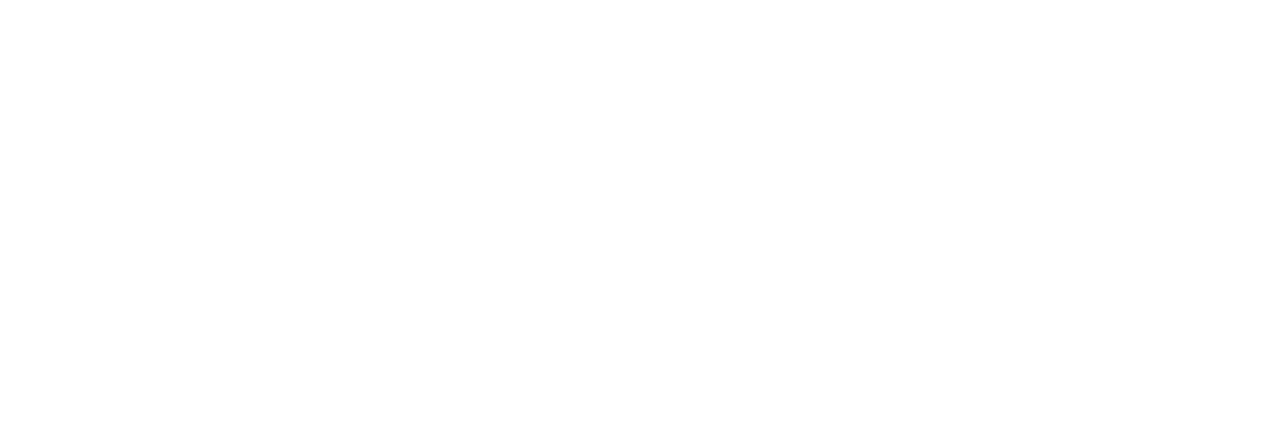
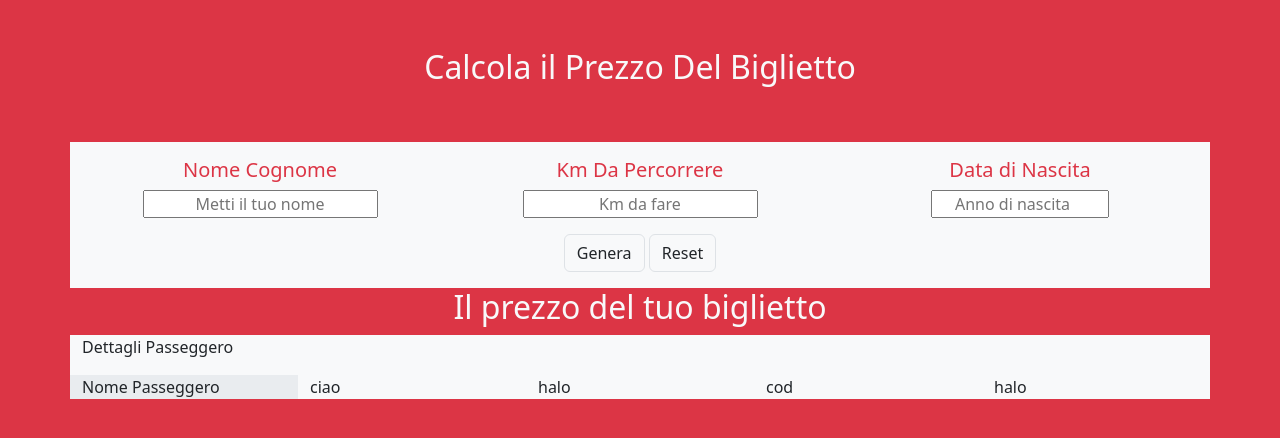
Before and after one commit to Richiisontheway/js-biglietto-treno-form, a plain HTML site: page index.html in a window 1280 px wide. Drawn offline with nearby package versions, Linux system fonts and the light colour scheme.

Commit message:
inizio js

```diff
--- a/index.html
+++ b/index.html
@@ -21,24 +21,141 @@
     <link rel="stylesheet" href="css/style.css">
 
 </head>
-<body>
+<body class="bg-danger">
 
-    <header>
+    <main>
+
+        <h2 class="text-center text-light py-5">
+
+            Calcola il Prezzo Del Biglietto
+
+        </h2>
+
+        <section>
+
+            <div class="container bg-light">
+
+                <form>
+
+                    <div class="row text-center pt-3">
+
+                        <div class="col">
+
+                            <h5 class="text-danger">
+
+                                <label for="namesurname">
+
+                                    Nome Cognome
+
+                                </label>
+
+                            </h5>
+                            <input type="text" id="namesurname" name="sur/name" placeholder="Metti il tuo nome" class="text-center">
+
+                        </div>
+                        <div class="col">
+
+                            <h5 class="text-danger">
+
+                                <label for="distance">
+
+                                    Km Da Percorrere
+
+                                </label>
+
+                            </h5>
+                            <input type="text" id="distance" name="distance" placeholder="Km da fare" class="text-center">
+
+                        </div>
+                        <div class="col">
+
+                            <h5 class="text-danger">
+
+                                <label for="born">
+
+                                    Data di Nascita
+
+                                </label>
+
+                            </h5>
+                            <input type="number" id="born" name="born" placeholder="Anno di nascita" min="1940" max="2023" class="text-center w-50">
 
 
+                        </div>
 
-    </header>
-    <main>
+                    </div>
+                    <div class="row">
 
+                        <div class="col text-center py-3">
 
+                            <button id="generatesButton" type="button" class="btn border">
+
+                                Genera
+
+                            </button>
+                            <button class="btn border" type="reset">
+
+                                Reset
+
+                            </button>
+
+                        </div>
+
+                    </div>
+
+                </form>
+
+            </div>
+
+        </section>
+        <section>
+            <h2 class="text-center text-light">
+
+                Il prezzo del tuo biglietto
+
+            </h2>
+            <div class="container bg-light">
+
+                <p>
+
+                    Dettagli Passeggero
+
+                </p>
+                <div class="row">
+
+                    <div class="col bg-body-secondary">
+
+                        Nome Passeggero
+
+                    </div>
+                    <div class="col">
+
+                        ciao
+
+                    </div>
+                    <div class="col">
+
+                        halo
+
+                    </div>
+                    <div class="col">
+
+                        cod
+
+                    </div>
+                    <div class="col">
+
+                        halo
+
+                    </div>
+
+                </div>
+
+            </div>
+
+        </section>
 
     </main>
-    <footer>
-
-
-
-    </footer>
-
     <script src="js/scripts.js" type="text/javascript"></script>
 
 </body>
--- a/js/scripts.js
+++ b/js/scripts.js
@@ -0,0 +1,57 @@
+
+const genera = document.getElementById('generatesButton');
+
+genera.addEventListener('click',function() {
+
+    const nameInput = document.getElementById('namesurname');
+    console.log('nameInput.value',nameInput.value,typeof nameInput.value);
+
+    const kmInput = document.getElementById('distance')
+    console.log('kmInput',kmInput.value,typeof kmInput.value)
+
+    const bornInput = document.getElementById('born')
+    console.log('bornInput',bornInput.value,typeof bornInput.value)
+});
+
+
+// const km = prompt ('quanti km vuoi percorrere')
+
+// console.log('km',KilometriDaPercorrere)
+
+// if (isNaN(KilometriDaPercorrere)) {
+//     alert('Scrivi un Numero')
+// }
+
+// //Moneta
+
+// const Moneta = ('€')
+
+// //Prezzo
+
+// let Prezzo = (0.21 * KilometriDaPercorrere)
+
+// console.log('prezzo',Prezzo + Moneta)
+
+// //Età
+
+// const Age = prompt ('quanti anni hai')
+// console.log('età',Age)
+
+// //Calcolo finale
+
+
+// if (isNaN(Age)) {
+//     alert('Scrivi un Numero')
+// }
+// if(Age > 65){
+//     Prezzo = (Prezzo * 0.6)
+//     console.log('Per Vecchi',Prezzo)
+// }
+// if(Age < 18){
+//     Prezzo = (Prezzo * 0.8)
+//     console.log('Per Giovini',Prezzo)
+// }
+
+// //stamp su html
+// const pricePrint = Prezzo.toFixed(2) + Moneta;
+// document.getElementById ("prezzo-biglietto").innerHTML = pricePrint
```
